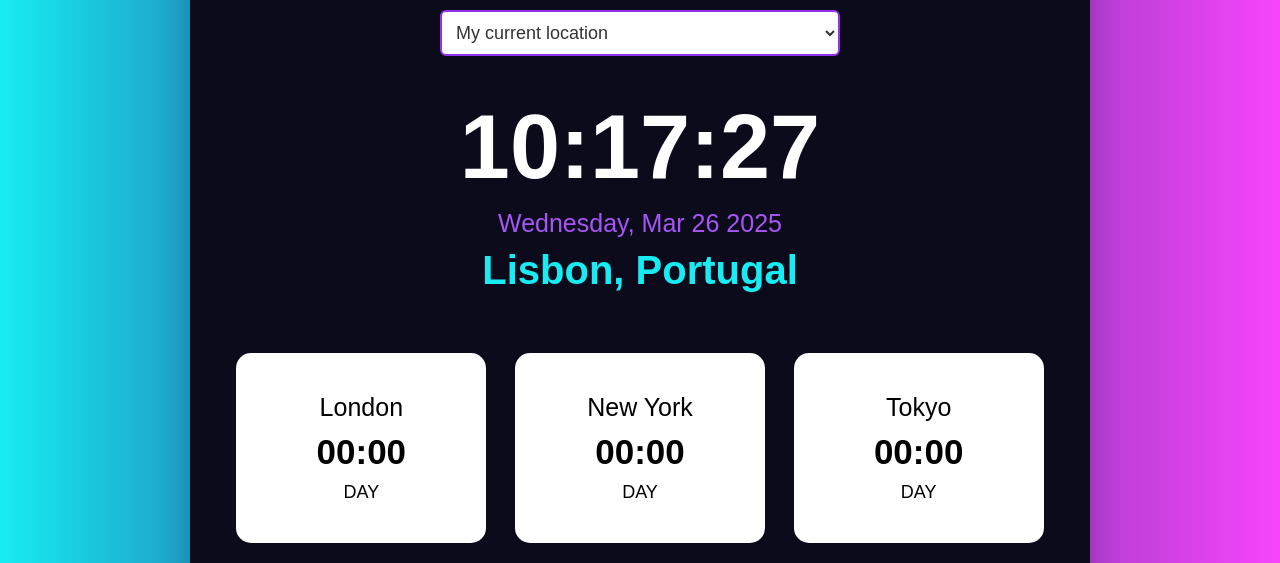
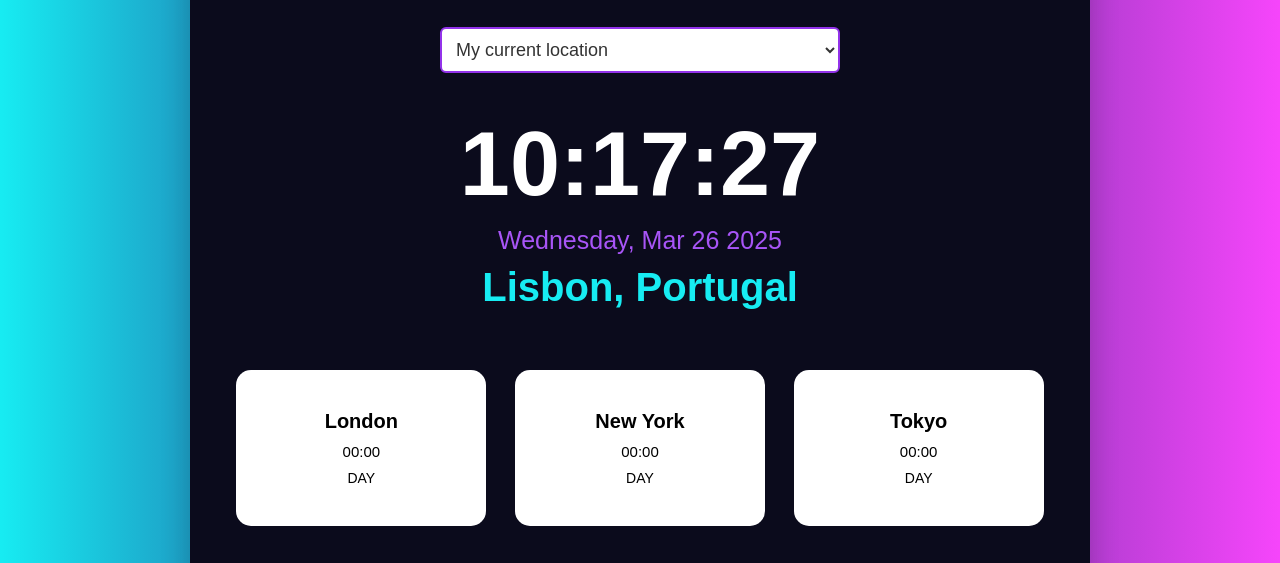
Before and after one commit to savi-creates/world-clock-project, a plain HTML site: page index.html in a window 1280 px wide. Shown: the part 147-710 px from the top of the page. Drawn offline with nearby package versions, Linux system fonts and the light colour scheme; a script that the page names is missing.

Commit message:
updated css

```diff
--- a/css/style.css
+++ b/css/style.css
@@ -129,17 +129,18 @@ button.active {
 }
 
 .city-name {
-  font-size: 25px;
+  font-size: 20px;
   margin-bottom: 10px;
+  font-weight: bolder;
 }
 
 .city-time {
-  font-size: 35px;
-  font-weight: bold;
+  font-size: 15px;
+  font-weight: 400;
 }
 
 .city-state {
-  font-size: 18px;
+  font-size: 14px;
   margin-top: 10px;
 }
 
```
